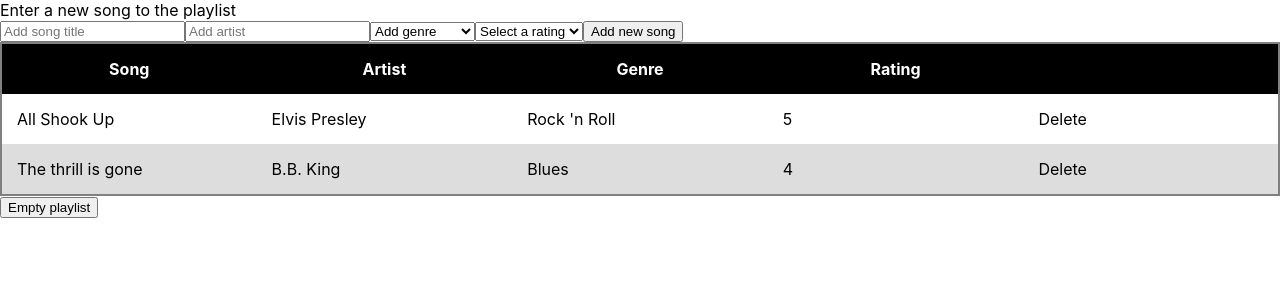
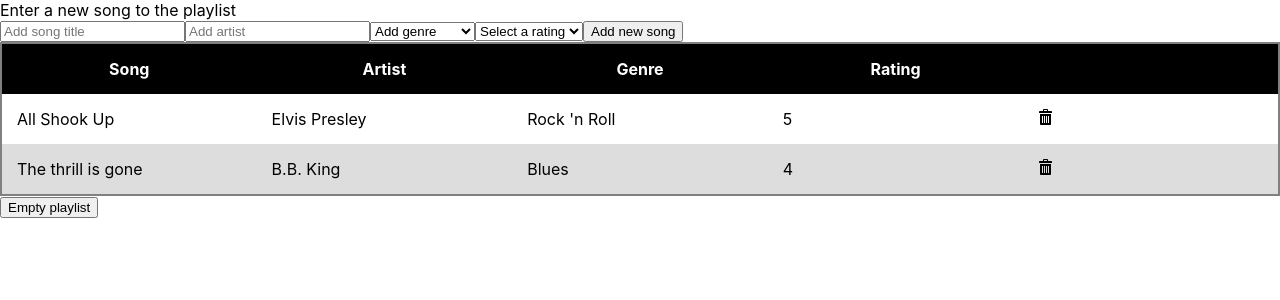
Before and after one commit to PasquinelP/pascal_pater-eindopdracht-React-Playlist, a React (Create React App) app: page / in a window 1280 px wide. Shown: the top 300 px of the page. Built offline with nearby package versions, Linux system fonts and the light colour scheme; the HTML template or start-up script is replaced by a standard one.

Commit message:
add deletIcon to song

```diff
--- a/src/components/Song.js
+++ b/src/components/Song.js
@@ -1,5 +1,6 @@
 import React from "react";
 import useApp from "./useApp";
+import DeleteIcon from "./DeleteIcon";
 
 const Song = () => {
   const { songs, deleteListItem } = useApp();
@@ -11,7 +12,9 @@ const Song = () => {
       <td>{song.genre}</td>
       <td>{song.rating}</td>
       <td>
-        <span onClick={() => deleteListItem(song.id)}>Delete</span>
+        <span onClick={() => deleteListItem(song.id)}>
+          <DeleteIcon />
+        </span>
       </td>
     </tr>
   ));
```
